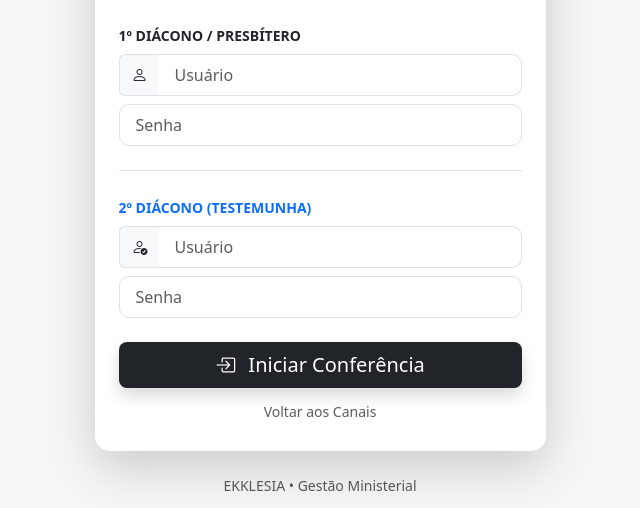
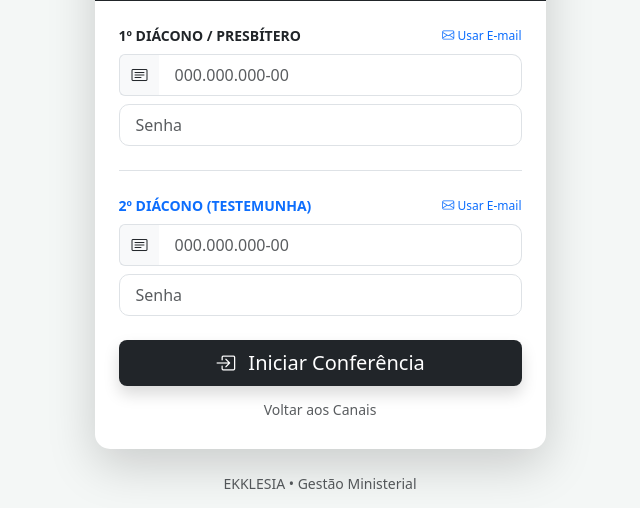
Before and after one commit to afmnobre/EKKLESIA, a PHP site: template app/Views/paginas/dizimosofertas/login.php in a window 1280 px wide. Shown: the part 212-720 px from the top of the page, without its empty margins (320-960 px from the left). Run offline with PHP 8.4, Linux system fonts and the light colour scheme; the template is opened without the code that fills it, so the values that code supplies are empty.

Commit message:
Alteração e correção da Pagina de Login do Lançamento de Dizimos e Ofertas, Filtro CPF ou EMAIL

```diff
--- a/app/Views/paginas/dizimosofertas/login.php
+++ b/app/Views/paginas/dizimosofertas/login.php
@@ -9,12 +9,12 @@
     <style>
         body { background-color: #f4f7f6; height: 100vh; display: flex; align-items: center; }
         .login-card { border: none; border-radius: 15px; overflow: hidden; }
-        /* Ajuste no header para comportar os logos */
         .login-header { background: #212529; color: white; padding: 1.5rem; text-align: center; }
         .btn-primary { background: #212529; border: none; }
         .btn-primary:hover { background: #343a40; }
         .form-control-lg { border-radius: 10px; font-size: 1rem; }
         .logo-login { height: 50px; object-fit: contain; }
+        .toggle-type { font-size: 0.75rem; cursor: pointer; text-decoration: none; font-weight: normal; text-transform: none; }
     </style>
 </head>
 <body>
@@ -52,20 +52,28 @@
                     <form action="<?= url('dizimoOferta/autenticar') ?>" method="POST">
                         <input type="hidden" name="igreja_id" value="<?= $igreja['igreja_id'] ?>">
 
+                        <!-- 1º USUÁRIO -->
                         <div class="mb-4">
-                            <label class="form-label fw-bold small text-uppercase">1º Diácono / Presbítero</label>
+                            <div class="d-flex justify-content-between align-items-center mb-2">
+                                <label class="form-label fw-bold small text-uppercase m-0">1º Diácono / Presbítero</label>
+                                <a id="toggle-user1" class="toggle-type text-primary"><i class="bi bi-envelope"></i> Usar E-mail</a>
+                            </div>
                             <div class="input-group">
-                                <span class="input-group-text bg-light border-end-0"><i class="bi bi-person"></i></span>
-                                <input type="text" name="user1" class="form-control form-control-lg border-start-0" placeholder="Usuário" required>
+                                <span class="input-group-text bg-light border-end-0"><i id="icon-user1" class="bi bi-card-text"></i></span>
+                                <input type="text" id="user1" name="user1" class="form-control form-control-lg border-start-0" placeholder="000.000.000-00" required>
                             </div>
                             <input type="password" name="pass1" class="form-control form-control-lg mt-2" placeholder="Senha" required>
                         </div>
 
+                        <!-- 2º USUÁRIO -->
                         <div class="mb-4 border-top pt-4">
-                            <label class="form-label fw-bold small text-uppercase text-primary">2º Diácono (Testemunha)</label>
+                            <div class="d-flex justify-content-between align-items-center mb-2">
+                                <label class="form-label fw-bold small text-uppercase text-primary m-0">2º Diácono (Testemunha)</label>
+                                <a id="toggle-user2" class="toggle-type text-primary"><i class="bi bi-envelope"></i> Usar E-mail</a>
+                            </div>
                             <div class="input-group">
-                                <span class="input-group-text bg-light border-end-0"><i class="bi bi-person-check"></i></span>
-                                <input type="text" name="user2" class="form-control form-control-lg border-start-0" placeholder="Usuário" required>
+                                <span class="input-group-text bg-light border-end-0"><i id="icon-user2" class="bi bi-card-text"></i></span>
+                                <input type="text" id="user2" name="user2" class="form-control form-control-lg border-start-0" placeholder="000.000.000-00" required>
                             </div>
                             <input type="password" name="pass2" class="form-control form-control-lg mt-2" placeholder="Senha" required>
                         </div>
@@ -88,5 +96,58 @@
 </div>
 
 <script src="https://cdn.jsdelivr.net/npm/bootstrap@5.3.0/dist/js/bootstrap.bundle.min.js"></script>
+<script>
+document.addEventListener("DOMContentLoaded", function() {
+
+    function aplicarMascaraCPF(value) {
+        return value
+            .replace(/\D/g, "")
+            .replace(/(\d{3})(\d)/, "$1.$2")
+            .replace(/(\d{3})(\d)/, "$1.$2")
+            .replace(/(\d{3})(\d{1,2})$/, "$1-$2");
+    }
+
+    function configurarCampoMascara(inputId, toggleId, iconId) {
+        const input = document.getElementById(inputId);
+        const toggle = document.getElementById(toggleId);
+        const icon = document.getElementById(iconId);
+
+        // Estado inicial: true = CPF, false = E-mail
+        let modoCPF = true;
+
+        // Monitora a digitação caso esteja em modo CPF
+        input.addEventListener("input", function(e) {
+            if (modoCPF) {
+                let value = e.target.value.replace(/\D/g, "");
+                if (value.length > 11) value = value.slice(0, 11);
+                e.target.value = aplicarMascaraCPF(value);
+            }
+        });
+
+        // Alternador do tipo de entrada
+        toggle.addEventListener("click", function() {
+            modoCPF = !modoCPF;
+            input.value = ""; // Limpa para evitar conflito de formatos
+
+            if (modoCPF) {
+                input.placeholder = "000.000.000-00";
+                input.type = "text";
+                toggle.innerHTML = '<i class="bi bi-envelope"></i> Usar E-mail';
+                icon.className = "bi bi-card-text";
+            } else {
+                input.placeholder = "exemplo@email.com";
+                input.type = "email";
+                toggle.innerHTML = '<i class="bi bi-vcard"></i> Usar CPF';
+                icon.className = "bi bi-envelope";
+            }
+            input.focus();
+        });
+    }
+
+    // Inicializa o comportamento nos dois blocos de login de forma independente
+    configurarCampoMascara("user1", "toggle-user1", "icon-user1");
+    configurarCampoMascara("user2", "toggle-user2", "icon-user2");
+});
+</script>
 </body>
 </html>
```
